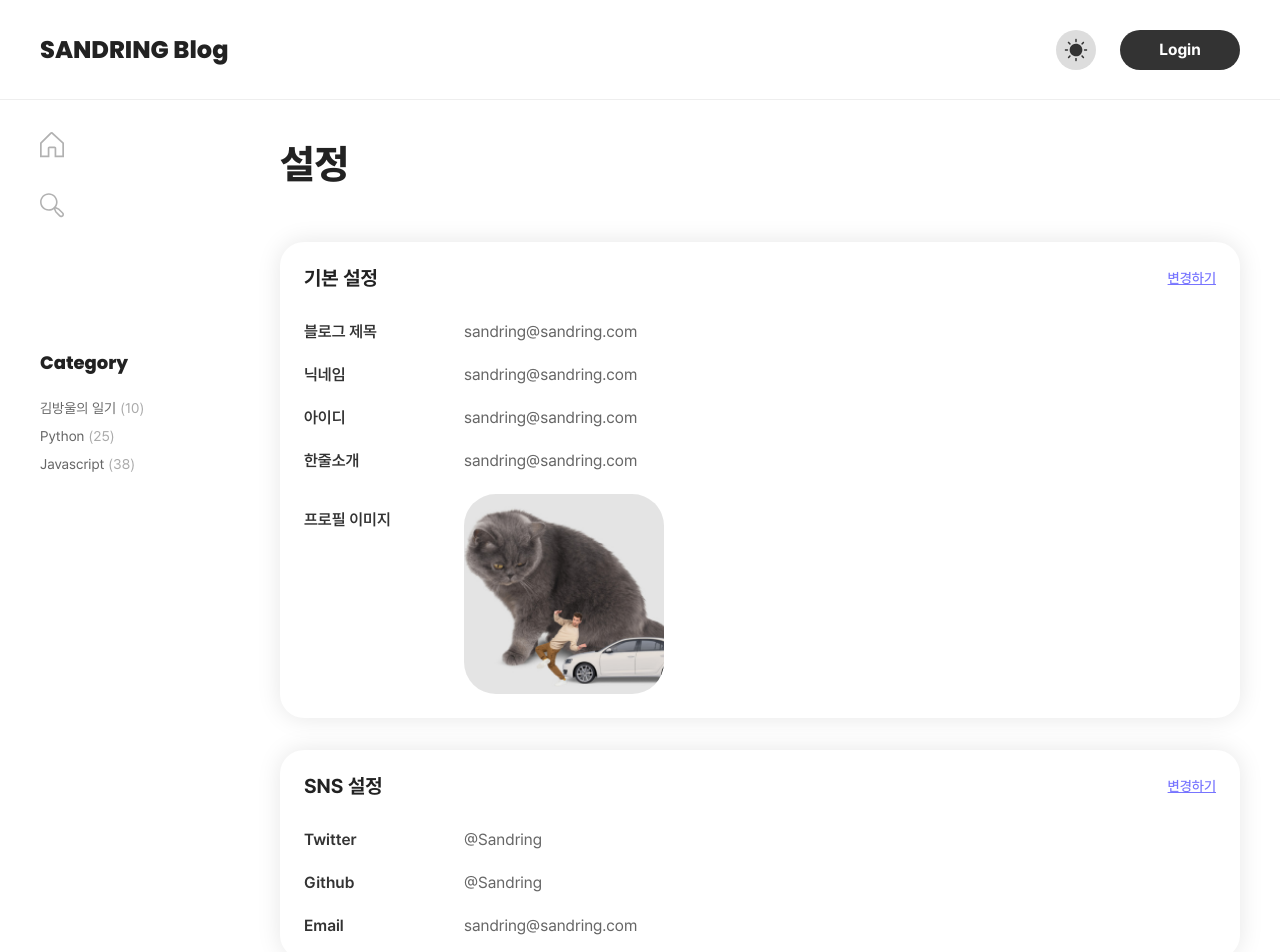
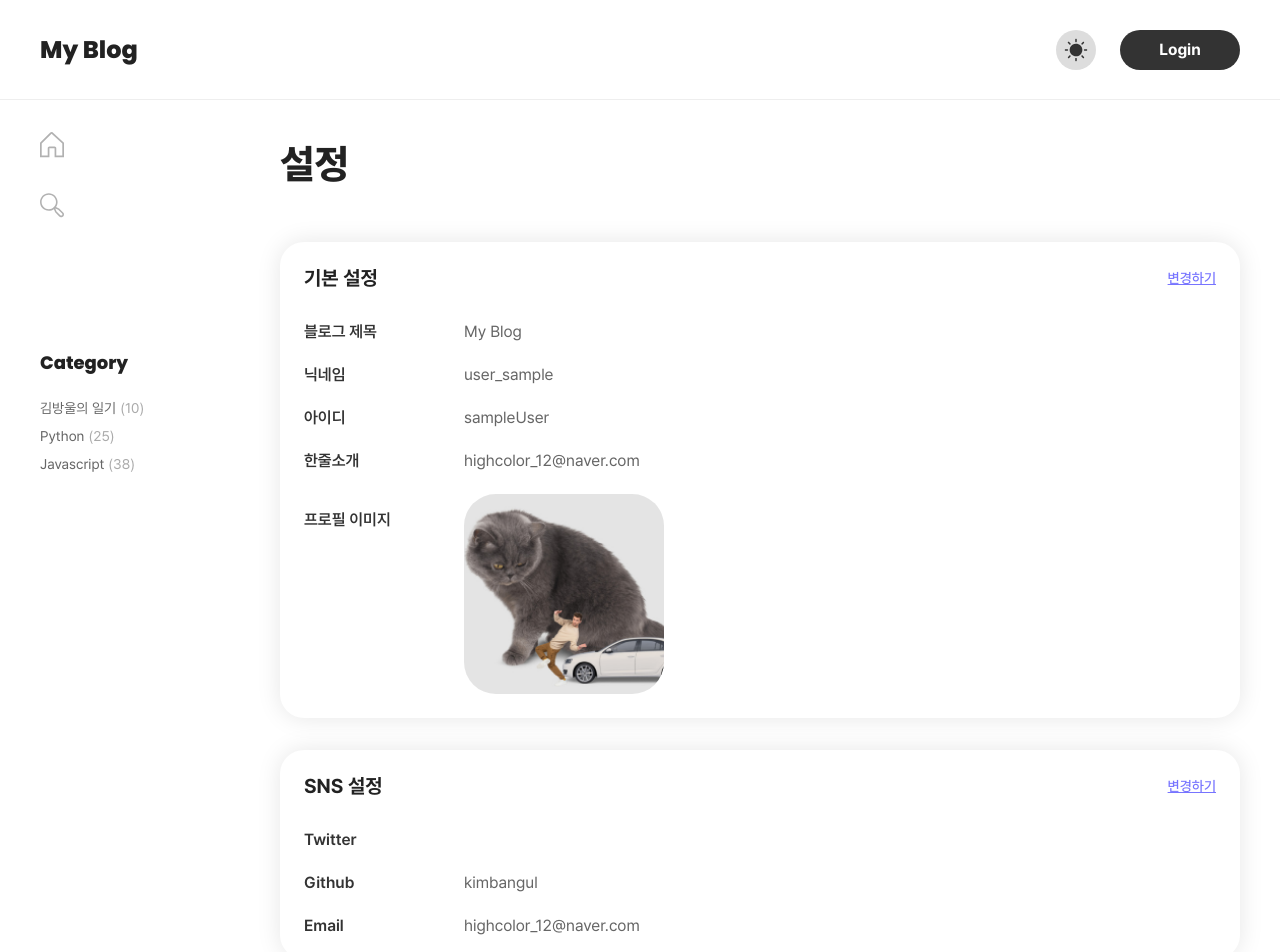
Before and after one commit to Kimbangul/TS-Blog, a Next.js app: page /1/setting in a window 1280 px wide. Shown: the top 952 px of the page. Built offline with nearby package versions, Linux system fonts and the light colour scheme; no server answers.

Commit message:
feat: bind blogStore

```diff
--- a/components/common/layout/Header.tsx
+++ b/components/common/layout/Header.tsx
@@ -151,7 +151,7 @@ const Header: React.FC = () => {
       <header className='Header'>
         <div className='Header__inner'>
           <div className='Header__title'>
-            <Link href='/'>SANDRING Blog</Link>
+            <Link href='/'>{useStore.blogStore.blogTitle || ''}</Link>
           </div>
           <div className='Header__button-container'>
             <LoginButton setIsOpenLogin={setIsOpenLoginModal} isLogin={useStore.headerStore.isLogin} onClickLogout={onClickLogout} />
--- a/components/setting/Setting.tsx
+++ b/components/setting/Setting.tsx
@@ -1,8 +1,10 @@
 import { useReducer } from 'react';
 import SettingBoxContainer from 'components/setting/SettingBoxContainer';
 import SettingCategoryContainer from 'components/setting/SettingCategoryContainer';
+import useStore from 'store/useStore';
 
 const Setting = () => {
+
   const editReducer = (state: EditStateType, action: EditActionType): EditStateType => {
     switch (action.type) {
       case 'SET_EDIT':
@@ -22,16 +24,16 @@ const Setting = () => {
 
   // PARAM 임시 설정 변수
   const defaultSetting = [
-    { cate: '블로그 제목', data: 'sandring@sandring.com', isEditable: true },
-    { cate: '닉네임', data: 'sandring@sandring.com', isEditable: true },
-    { cate: '아이디', data: 'sandring@sandring.com', isEditable: false },
-    { cate: '한줄소개', data: 'sandring@sandring.com', isEditable: true },
+    { cate: '블로그 제목', data: useStore.blogStore.blogTitle, isEditable: true },
+    { cate: '닉네임', data: useStore.blogStore.nickName, isEditable: true },
+    { cate: '아이디', data: useStore.blogStore.id, isEditable: false },
+    { cate: '한줄소개', data: useStore.blogStore.email, isEditable: true },
   ];
-  const profileImg = [{ cate: '프로필 이미지', data: 'sandring@sandring.com', isEditable: true }];
+  const profileImg = [{ cate: '프로필 이미지', data: useStore.blogStore.profileImg, isEditable: true }];
   const snsSetting = [
-    { cate: 'Twitter', data: '@Sandring', isEditable: true },
-    { cate: 'Github', data: '@Sandring', isEditable: true },
-    { cate: 'Email', data: 'sandring@sandring.com', isEditable: true },
+    { cate: 'Twitter', data: useStore.blogStore.snsTwitter, isEditable: true },
+    { cate: 'Github', data: useStore.blogStore.snsGithub, isEditable: true },
+    { cate: 'Email', data: useStore.blogStore.email, isEditable: true },
   ];
   const cateSetting = [
     { cate: 'Twitter', data: '@Sandring', isEditable: true },
--- a/store/blogStore.ts
+++ b/store/blogStore.ts
@@ -7,7 +7,7 @@ class blogStore {
   // PARAM observable
   blogTitle = 'My Blog'; // 블로그 제목
   nickName = 'user_sample'; // 닉네임
-  id = '@sampleUser' // 아이디
+  id = 'sampleUser' // 아이디
   introduction = '' // 한 줄 소개
   profileImg = '' // 프로필 이미지 url 주소
   snsTwitter = '' // 트위터 id
--- a/store/useStore.ts
+++ b/store/useStore.ts
@@ -1,7 +1,9 @@
 import headerStore from 'store/headerStore';
+import blogStore from 'store/blogStore';
 
 const indexStore = () => ({
   headerStore,
+  blogStore
 });
 
 const useStore = indexStore();
```
Also changed, not shown: components/common/Profile.tsx (+20 -15 lines).
